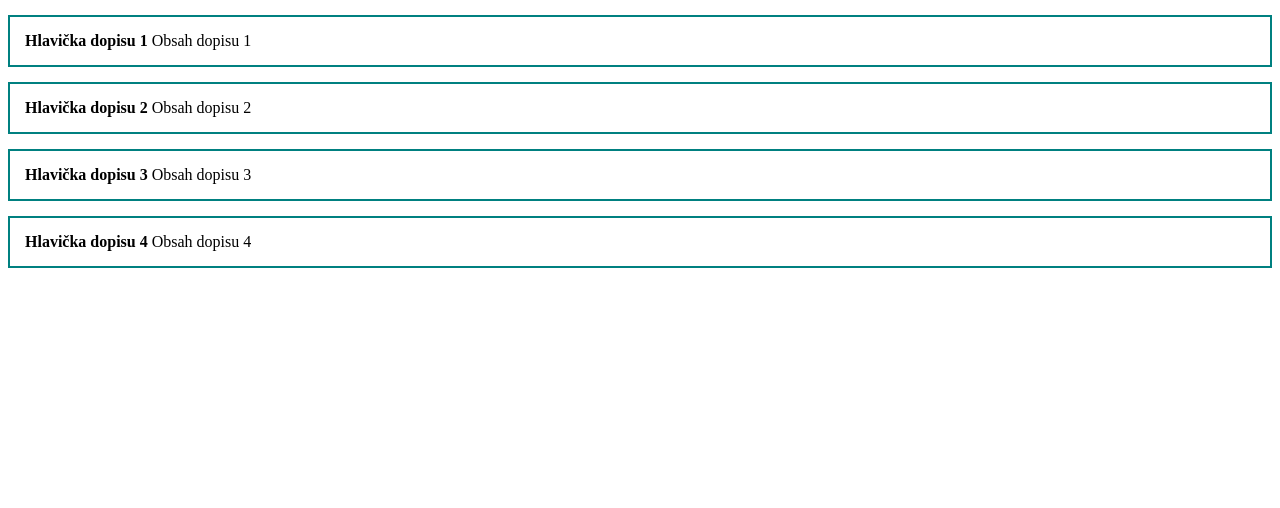
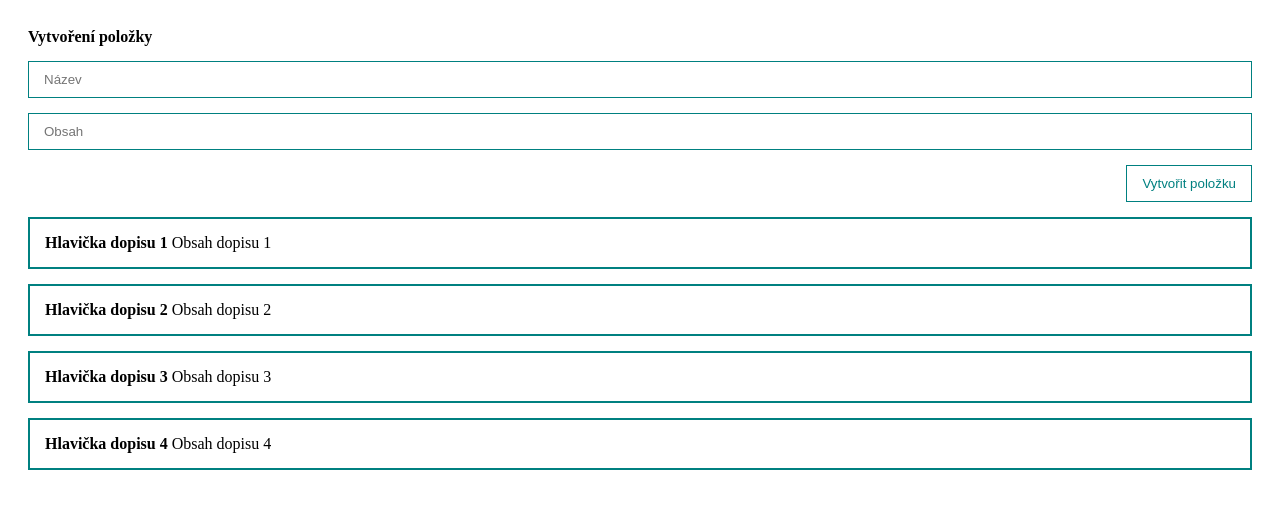
Before and after one commit to kofranek/timur_albi_vue3_from_a_to_z, a Vue app: page / in a window 1280 px wide. Shown: the top 508 px of the page. Built offline with nearby package versions, Linux system fonts and the light colour scheme; the HTML template or start-up script is replaced by a standard one.

Commit message:
Přidání nové položky

```diff
--- a/src/App.vue
+++ b/src/App.vue
@@ -1,6 +1,43 @@
 <template>
-  <div class="post" v-for="post in posts" >
-    <div><strong>{{post.title}}</strong> {{post.body}}</div>
+  <div class="app">
+    <form @submit.prevent>
+      <h4>Vytvoření položky</h4>
+      <!--    <input class="input"-->
+      <!--           type="text"-->
+      <!--           placeholder="Název"-->
+      <!--           v-bind:value="title"-->
+      <!--           @input="inputTitle"-->
+      <!--    >-->
+      <!--    <input class="input"-->
+      <!--           type="text"-->
+      <!--           placeholder="Obsah"-->
+      <!--           v-bind:value="body"-->
+      <!--           @input="inputBody"-->
+      <!--    >-->
+
+      <input class="input"
+             type="text"
+             placeholder="Název"
+             v-bind:value="title"
+             @input="title = $event.target.value"
+      >
+      <input class="input"
+             type="text"
+             placeholder="Obsah"
+             v-bind:value="body"
+             @input="body = $event.target.value"
+      >
+      <button class="btn"
+              @click.prevent="createPost"
+      >
+        Vytvořit položku
+      </button>
+    </form>
+
+
+    <div class="post" v-for="post in posts">
+      <div><strong>{{ post.title }}</strong> {{ post.body }}</div>
+    </div>
   </div>
 </template>
 
@@ -9,15 +46,34 @@
   name: "App",
   data() {
     return {
-      posts:[
+      posts: [
         {id: 1, title: 'Hlavička dopisu 1', body: 'Obsah dopisu 1'},
         {id: 2, title: 'Hlavička dopisu 2', body: 'Obsah dopisu 2'},
         {id: 3, title: 'Hlavička dopisu 3', body: 'Obsah dopisu 3'},
         {id: 4, title: 'Hlavička dopisu 4', body: 'Obsah dopisu 4'},
-      ]
+      ],
+      title: '',
+      body: ''
     }
   },
-  methods: {},
+  methods: {
+    // inputTitle(event) {
+    //   this.title = event.target.value
+    // },
+    // inputBody(event) {
+    //   this.body = event.target.value
+    // }
+    createPost() {
+      const newPost = {
+        id: Date.now(),
+        title: this.title,
+        body: this.body,
+      }
+      this.posts.push(newPost)
+      this.title = ''
+      this.body = ''
+    },
+  },
 }
 </script>
 
@@ -28,10 +84,35 @@
   box-sizing: border-box;
 }
 
+.app {
+  padding: 20px;
+}
+
 .post {
   padding: 15px;
   border: 2px solid teal;
   margin-top: 15px;
 }
 
+form {
+  display: flex;
+  flex-direction: column;
+}
+
+.btn {
+  margin-top: 15px;
+  align-self: flex-end;
+  padding: 10px 15px;
+  background: none;
+  color: teal;
+  border: 1px solid teal;
+}
+
+.input {
+  width: 100%;
+  border: 1px solid teal;
+  padding: 10px 15px;
+  margin-top: 15px;
+}
+
 </style>
```
Also changed, not shown: notes.txt.
